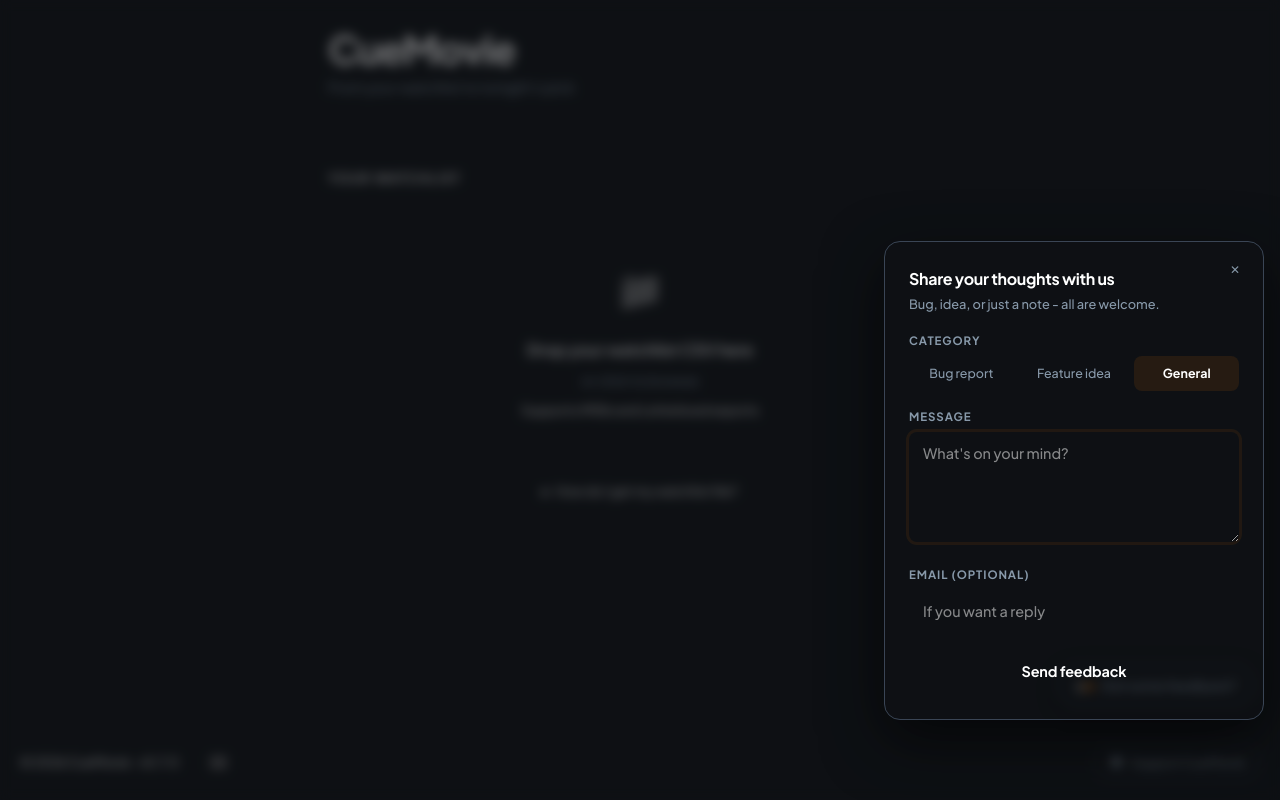
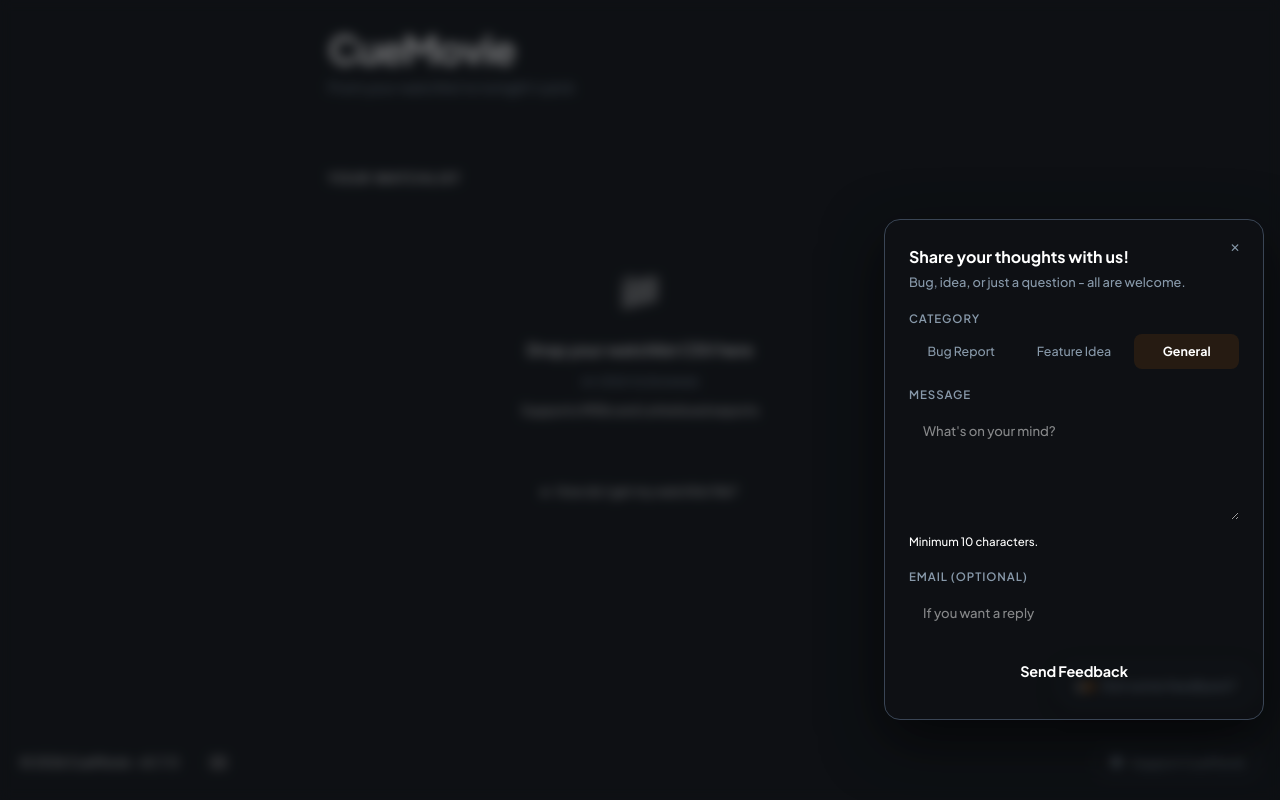
Before and after one commit to vladdyog/watchlist-app, a React (Vite) app: page / in a window 1280 px wide. Both pictures are taken after a click on the button "Got some feedback?". Built offline with nearby package versions, Linux system fonts and the light colour scheme; grey boxes are pictures that could not be loaded.

Commit message:
Update feedback modal

```diff
--- a/src/components/FeedbackButton.tsx
+++ b/src/components/FeedbackButton.tsx
@@ -3,13 +3,35 @@ import React, { useEffect, useRef, useState } from 'react';
 
 import logo from '/CueMovie_transparent.png';
 
-type Category = 'Bug report' | 'Feature idea' | 'General';
+type Category = 'Bug Report' | 'Feature Idea' | 'General';
 type Status = 'idle' | 'submitting' | 'success' | 'error';
 
-const CATEGORIES: Category[] = ['Bug report', 'Feature idea', 'General'];
+const CATEGORIES: Category[] = ['Bug Report', 'Feature Idea', 'General'];
 
 const COLOR_TRANSITION =
   'background-color 0.15s ease, border-color 0.15s ease, color 0.15s ease, box-shadow 0.15s ease, opacity 0.15s ease';
+
+// Per-category colour tokens
+const CATEGORY_COLORS: Record<
+  Category,
+  { color: string; bg: string; border: string }
+> = {
+  'Bug Report': {
+    color: 'var(--color-danger)',
+    bg: 'rgba(229,83,83,0.1)',
+    border: 'var(--color-danger)',
+  },
+  'Feature Idea': {
+    color: 'var(--color-blue)',
+    bg: 'rgba(64,188,244,0.1)',
+    border: 'var(--color-blue)',
+  },
+  General: {
+    color: 'var(--color-accent)',
+    bg: 'rgba(255,128,0,0.1)',
+    border: 'var(--color-accent)',
+  },
+};
 
 const inputBase: React.CSSProperties = {
   width: '100%',
@@ -17,8 +39,8 @@ const inputBase: React.CSSProperties = {
   border: '1px solid var(--color-border)',
   borderRadius: '8px',
   color: 'var(--color-text)',
-  fontSize: '0.9rem',
-  fontWeight: 500,
+  fontSize: '0.82rem',
+  fontWeight: 400,
   fontFamily: 'var(--font-body)',
   outline: 'none',
   transition: COLOR_TRANSITION,
@@ -26,15 +48,15 @@ const inputBase: React.CSSProperties = {
 
 const FocusInput = React.forwardRef<
   HTMLInputElement,
-  React.InputHTMLAttributes<HTMLInputElement>
->((props, ref) => (
+  React.InputHTMLAttributes<HTMLInputElement> & { focusColor?: string }
+>(({ focusColor = 'var(--color-accent)', ...props }, ref) => (
   <input
     ref={ref}
     {...props}
     style={{ ...inputBase, padding: '10px 14px', ...props.style }}
     onFocus={(e) => {
-      e.currentTarget.style.borderColor = 'var(--color-accent)';
-      e.currentTarget.style.boxShadow = '0 0 0 3px rgba(255,128,0,0.08)';
+      e.currentTarget.style.borderColor = focusColor;
+      e.currentTarget.style.boxShadow = `0 0 0 3px color-mix(in srgb, ${focusColor} 12%, transparent)`;
       props.onFocus?.(e);
     }}
     onBlur={(e) => {
@@ -48,8 +70,8 @@ FocusInput.displayName = 'FocusInput';
 
 const FocusTextarea = React.forwardRef<
   HTMLTextAreaElement,
-  React.TextareaHTMLAttributes<HTMLTextAreaElement>
->((props, ref) => (
+  React.TextareaHTMLAttributes<HTMLTextAreaElement> & { focusColor?: string }
+>(({ focusColor = 'var(--color-accent)', ...props }, ref) => (
   <textarea
     ref={ref}
     {...props}
@@ -62,8 +84,8 @@ const FocusTextarea = React.forwardRef<
       ...props.style,
     }}
     onFocus={(e) => {
-      e.currentTarget.style.borderColor = 'var(--color-accent)';
-      e.currentTarget.style.boxShadow = '0 0 0 3px rgba(255,128,0,0.08)';
+      e.currentTarget.style.borderColor = focusColor;
+      e.currentTarget.style.boxShadow = `0 0 0 3px color-mix(in srgb, ${focusColor} 12%, transparent)`;
       props.onFocus?.(e);
     }}
     onBlur={(e) => {
@@ -79,7 +101,7 @@ const Label: React.FC<{ children: React.ReactNode }> = ({ children }) => (
   <p
     style={{
       fontSize: '0.72rem',
-      fontWeight: 700,
+      fontWeight: 600,
       letterSpacing: '0.08em',
       textTransform: 'uppercase',
       color: 'var(--color-text-secondary)',
@@ -148,7 +170,7 @@ const FeedbackButton: React.FC = () => {
     }
   };
 
-  const canSubmit = message.trim().length > 0 && status === 'idle';
+  const canSubmit = message.trim().length >= 10 && status === 'idle';
 
   return (
     <>
@@ -347,11 +369,10 @@ const FeedbackButton: React.FC = () => {
                         style={{
                           fontSize: '1rem',
                           fontWeight: 700,
-                          color: 'var(--color-accent)',
-                          letterSpacing: '-0.02em',
+                          color: 'var(--color-text)',
                         }}
                       >
-                        Share your thoughts with us
+                        Share your thoughts with us!
                       </p>
                       <p
                         style={{
@@ -360,7 +381,7 @@ const FeedbackButton: React.FC = () => {
                           marginTop: '2px',
                         }}
                       >
-                        Bug, idea, or just a note - all are welcome.
+                        Bug, idea, or just a question - all are welcome.
                       </p>
                     </div>
 
@@ -370,6 +391,7 @@ const FeedbackButton: React.FC = () => {
                       <div style={{ display: 'flex', gap: '8px' }}>
                         {CATEGORIES.map((cat) => {
                           const active = category === cat;
+                          const { color, bg, border } = CATEGORY_COLORS[cat];
                           return (
                             <button
                               key={cat}
@@ -378,12 +400,12 @@ const FeedbackButton: React.FC = () => {
                                 flex: 1,
                                 padding: '7px 4px',
                                 borderRadius: '8px',
-                                border: `1px solid ${active ? 'var(--color-accent)' : 'var(--color-border)'}`,
+                                border: `1px solid ${active ? border : 'var(--color-border)'}`,
                                 background: active
-                                  ? 'rgba(255,128,0,0.1)'
+                                  ? bg
                                   : 'var(--color-surface-2)',
                                 color: active
-                                  ? 'var(--color-accent)'
+                                  ? color
                                   : 'var(--color-text-secondary)',
                                 fontSize: '0.78rem',
                                 fontWeight: active ? 700 : 500,
@@ -408,7 +430,18 @@ const FeedbackButton: React.FC = () => {
                         value={message}
                         onChange={(e) => setMessage(e.target.value)}
                         disabled={status === 'submitting'}
+                        focusColor={CATEGORY_COLORS[category].color}
                       />
+                      <p
+                        style={{
+                          fontSize: '0.72rem',
+                          fontWeight: 500,
+                          marginTop: '5px',
+                          color: 'var(--color-muted)',
+                        }}
+                      >
+                        Minimum 10 characters.
+                      </p>
                     </div>
 
                     {/* Email (optional) */}
@@ -420,6 +453,7 @@ const FeedbackButton: React.FC = () => {
                         value={email}
                         onChange={(e) => setEmail(e.target.value)}
                         disabled={status === 'submitting'}
+                        focusColor={CATEGORY_COLORS[category].color}
                       />
                     </div>
 
@@ -459,7 +493,7 @@ const FeedbackButton: React.FC = () => {
                         transition: COLOR_TRANSITION,
                       }}
                     >
-                      {status === 'submitting' ? 'Sending…' : 'Send feedback'}
+                      {status === 'submitting' ? 'Sending…' : 'Send Feedback'}
                     </button>
                   </motion.div>
                 )}
```
